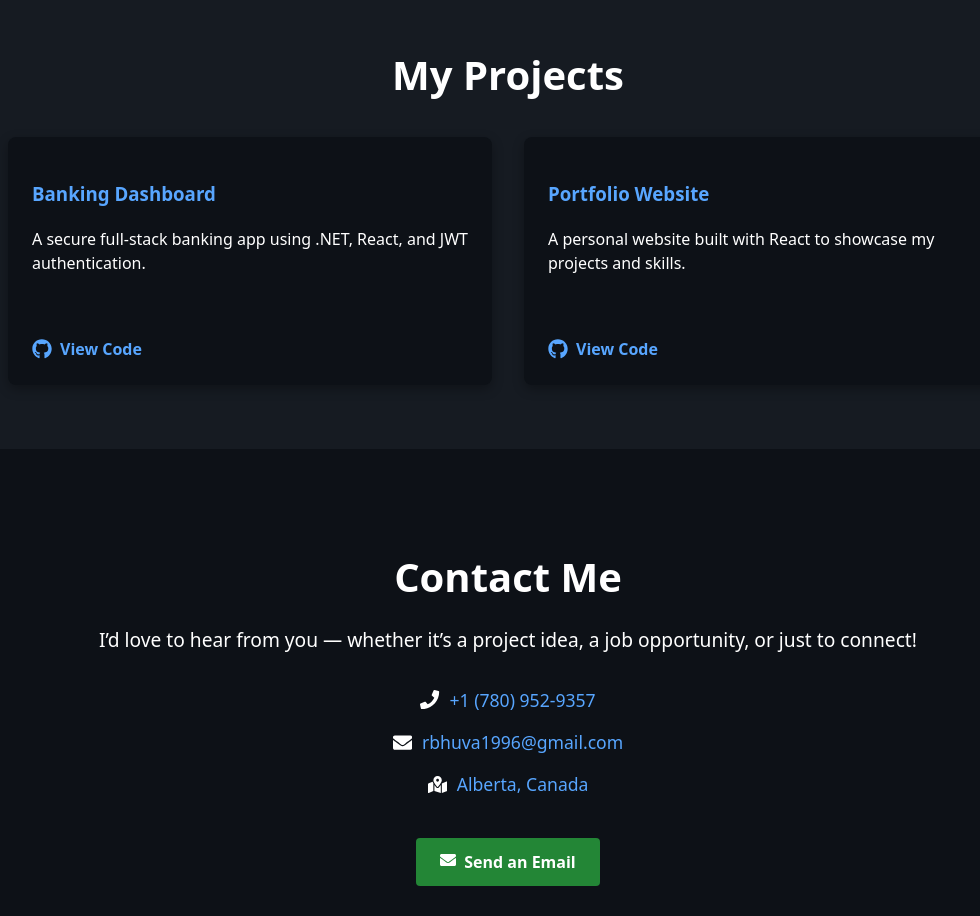
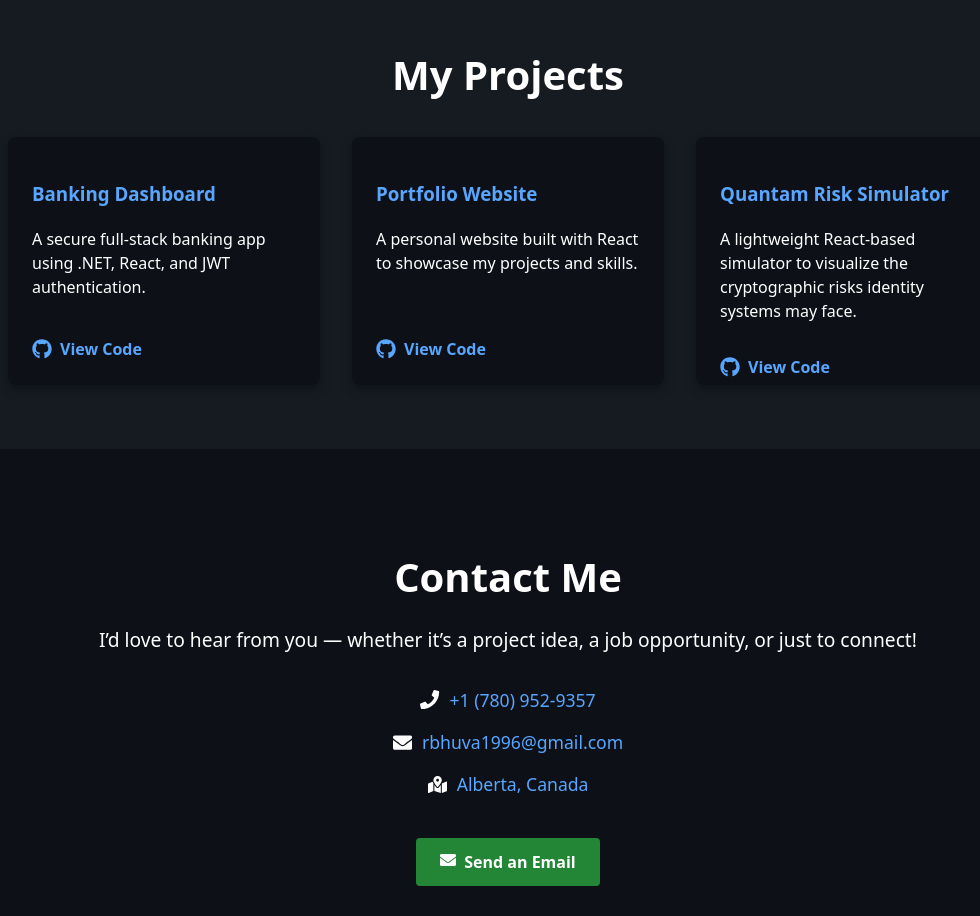
Before and after one commit to Rkb1510/my-portfolio, a React (Vite) app: page / in a window 1280 px wide. Shown: the part 1040-1956 px from the top of the page, without its empty margins (132-1112 px from the left). Built offline with nearby package versions, Linux system fonts and the light colour scheme.

Commit message:
New Project Link Added

```diff
--- a/src/components/Project.jsx
+++ b/src/components/Project.jsx
@@ -16,6 +16,12 @@ function Project() {
       title: 'Portfolio Website',
       description: 'A personal website built with React to showcase my projects and skills.',
       githubUrl: 'https://github.com/Rkb1510/my-portfolio',
+    },
+
+    {
+      title: 'Quantam Risk Simulator',
+      description: 'A lightweight React-based simulator to visualize the cryptographic risks identity systems may face.',
+      githubUrl: 'https://github.com/Rkb1510/Quantam-Risk-Simulator',
     },
 
   ];
```
